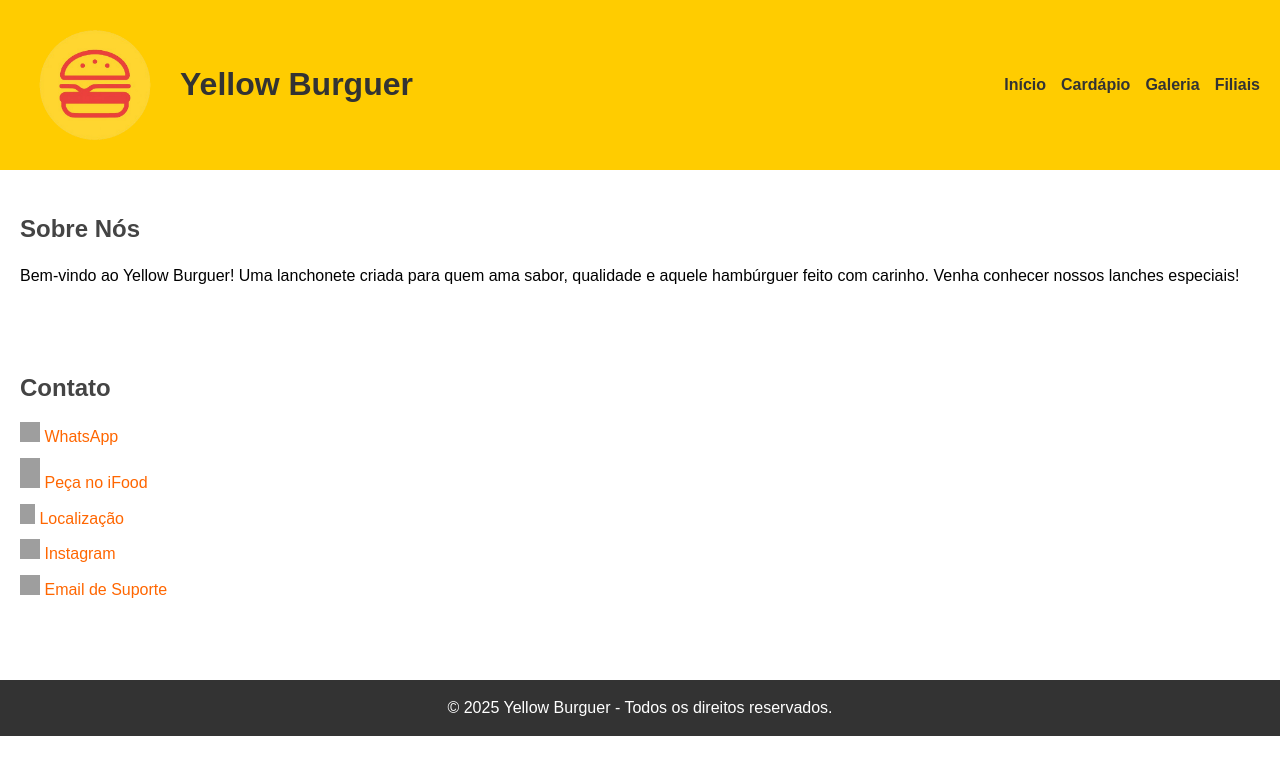
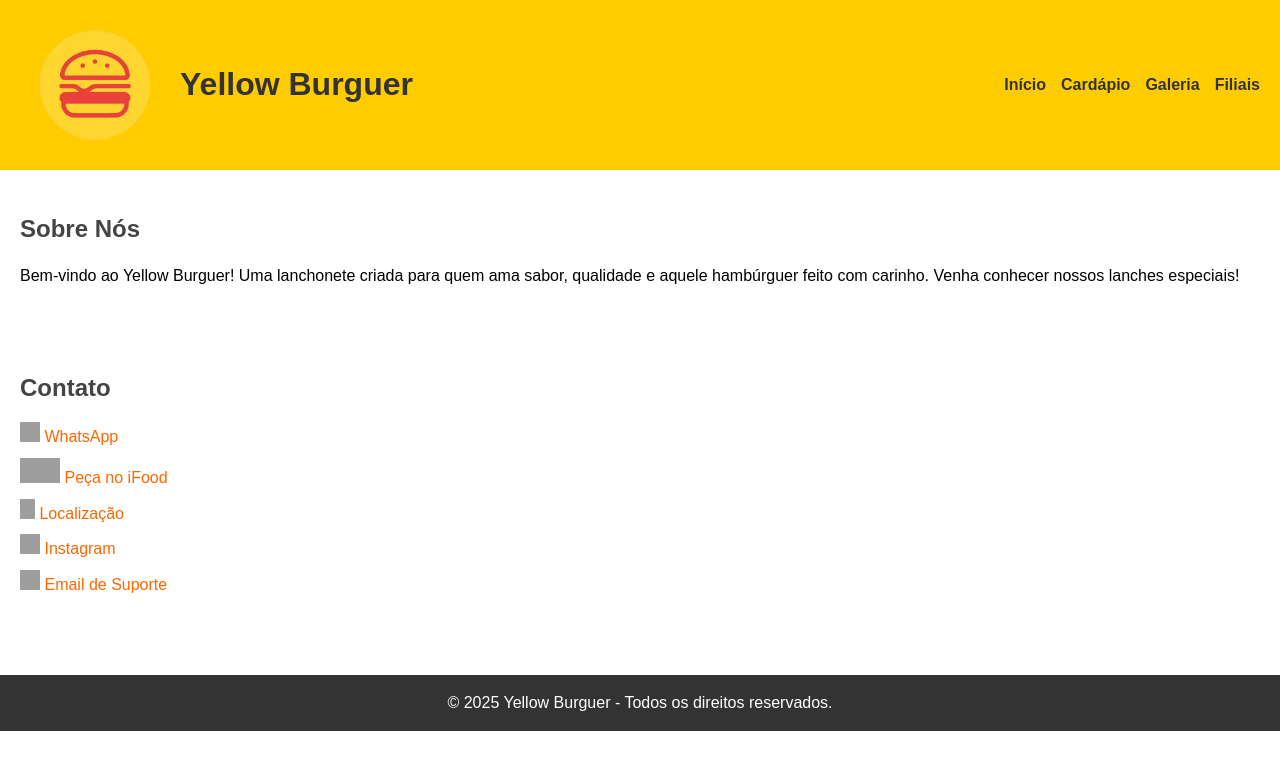
Before and after one commit to Matheus934/Yellow-burguer, a plain HTML site: page index.html in a window 1280 px wide. Drawn offline with Linux system fonts and the light colour scheme; grey boxes are pictures that could not be loaded.

Commit message:
Update index.html

```diff
--- a/index.html
+++ b/index.html
@@ -35,7 +35,7 @@
     <h2>Contato</h2>
     <ul>
       <li><img src="https://upload.wikimedia.org/wikipedia/commons/thumb/6/6b/WhatsApp.svg/512px-WhatsApp.svg.png" alt="" style="width: 20px; height: 20px; "> <a href="https://wa.me/5500000000000" target="_blank">WhatsApp</a></li>
-      <li><img src="https://upload.wikimedia.org/wikipedia/commons/thumb/9/90/IFood_logo.svg/1200px-IFood_logo.svg.png" alt="" style="width: 20px; height: 30px; "> <a href="https://ifood.com.br" target="_blank">Peça no iFood</a></li>
+      <li><img src="https://upload.wikimedia.org/wikipedia/commons/thumb/9/90/IFood_logo.svg/1200px-IFood_logo.svg.png" alt="" style="width: 40px; height: 25px; "> <a href="https://ifood.com.br" target="_blank">Peça no iFood</a></li>
       <li><img src="https://upload.wikimedia.org/wikipedia/commons/thumb/a/aa/Google_Maps_icon_%282020%29.svg/1428px-Google_Maps_icon_%282020%29.svg.png" alt="" style="width: 15px; height: 20px; "> <a href="https://goo.gl/maps/xxxxx" target="_blank">Localização</a></li>
       <li><img src="https://upload.wikimedia.org/wikipedia/commons/thumb/a/a5/Instagram_icon.png/1200px-Instagram_icon.png" alt="" style="width: 20px; height: 20px; "> <a href="https://instagram.com" target="_blank">Instagram</a></li>
       <li><img src="https://cdn-icons-png.flaticon.com/512/16/16475.png" alt="" style="width: 20px; height: 20px; "> <a href="mailto:suporte@yellowburguer.com">Email de Suporte</a></li>
```
